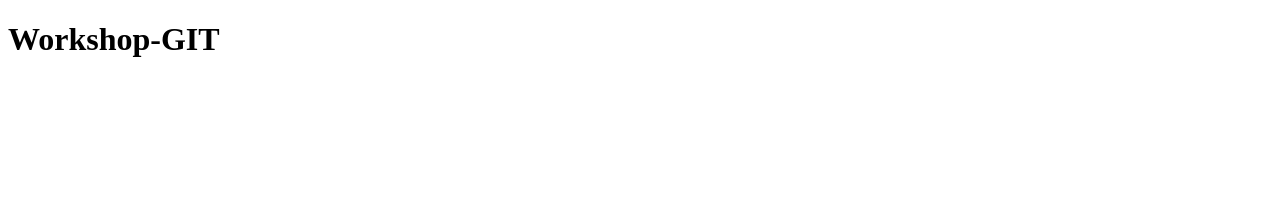
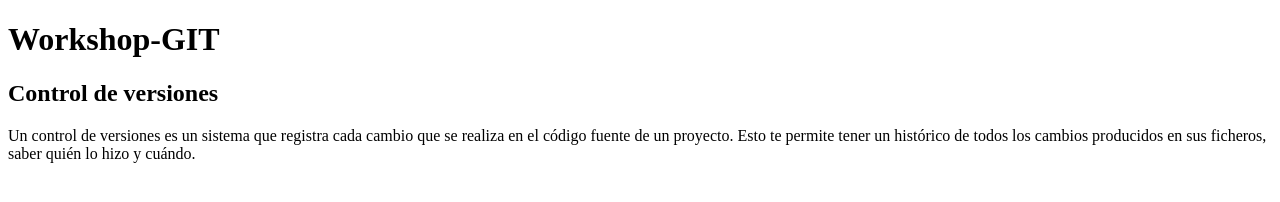
Before and after one commit to jasp2022/workshop-git, a plain HTML site: page index.html in a window 1280 px wide. Drawn offline with Linux system fonts and the light colour scheme.

Commit message:
parrafo nuevo, concepto de CVS

```diff
--- a/index.html
+++ b/index.html
@@ -7,5 +7,10 @@
 </head>
 <body>
     <h1>Workshop-GIT</h1>
+
+    <h2>Control de versiones</h2>
+    <p>Un control de versiones es un sistema que registra cada cambio que se realiza
+        en el código fuente de un proyecto. Esto te permite tener un histórico de todos los
+        cambios producidos en sus ficheros, saber quién lo hizo y cuándo.</p>
 </body>
 </html>
```
